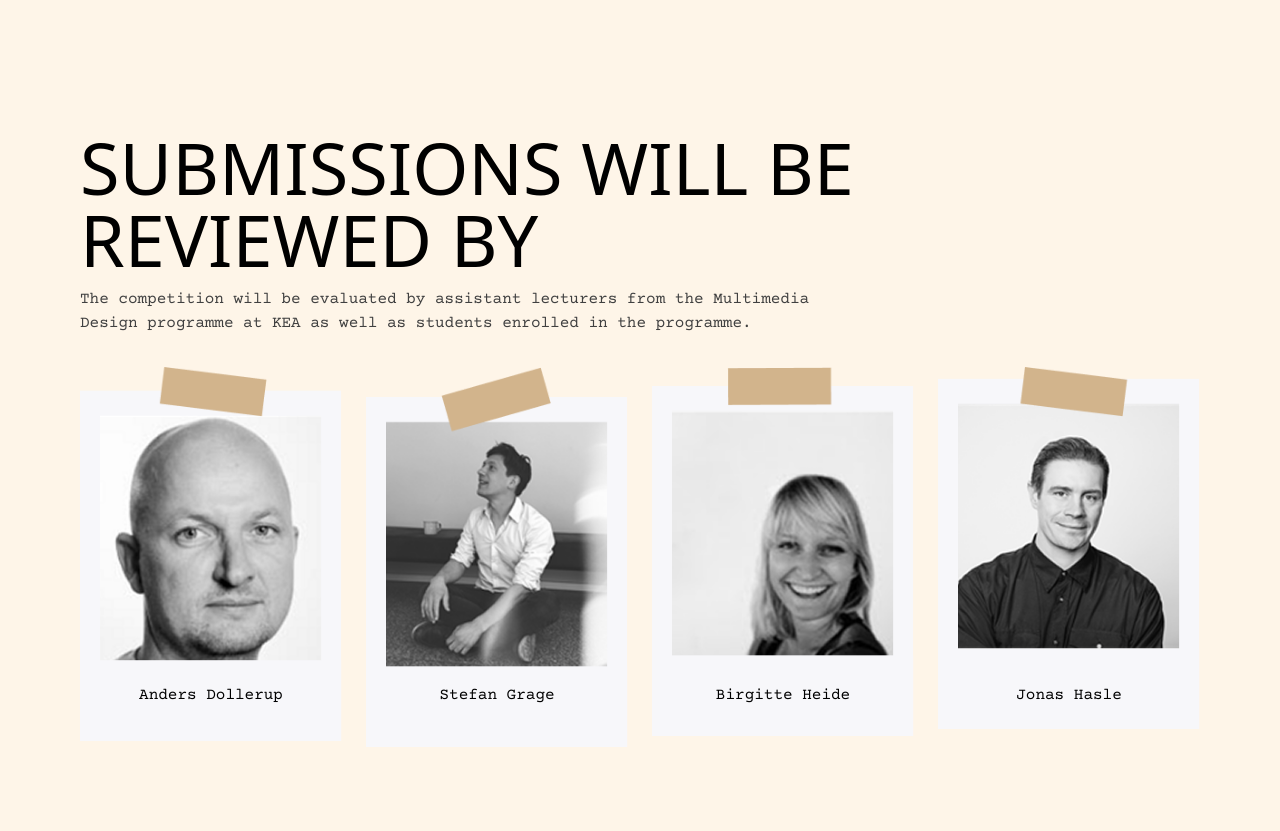
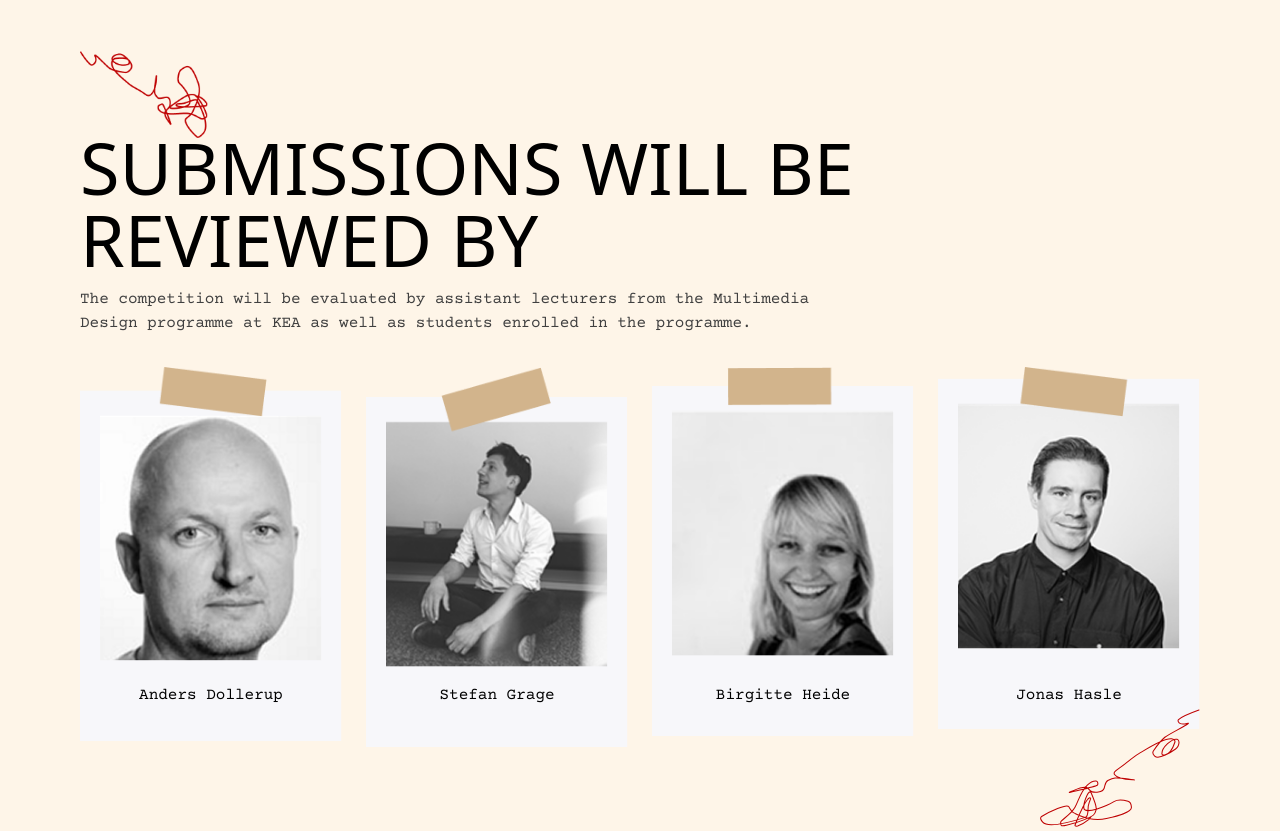
Before and after one commit to embu0002/InstantDay, an Astro site: page /info in a window 1280 px wide. Shown: the part 1180-2011 px from the top of the page. Built offline with nearby package versions, Linux system fonts and the light colour scheme; Astro itself is replaced by a stand-in of ours; a web font is replaced by a local one.

Commit message:
tilfoj_grafik2_3

```diff
--- a/src/pages/info.astro
+++ b/src/pages/info.astro
@@ -59,15 +59,21 @@ import "../styles/global.css";
         </section>
 
         <!-- JUDGES -->
-        <section class="py-16 md:py-20" id="judges">
-          <h2 class="font-h2 text-3xl md:text-7xl inline-flex items-end">
+        <section class="py-16 md:py-20 relative" id="judges">
+          <!-- Grafik 2 - øverst til venstre -->
+          <img src="/grafik2.png" alt="Grafik 2" class="absolute top-0 left-0 w-20 md:w-32 z-10" />
+
+          <h2 class="font-h2 text-3xl md:text-7xl inline-flex items-end relative z-20">
             SUBMISSIONS WILL BE REVIEWED BY
           </h2>
 
-          <p class="font-broedtekst font-thin mt-3 max-w-3xl text-sm md:text-base text-neutral-700">
+          <p class="font-broedtekst font-thin mt-3 max-w-3xl text-sm md:text-base text-neutral-700 relative z-20">
             The competition will be evaluated by assistant lecturers from the Multimedia
             Design programme at KEA as well as students enrolled in the programme.
           </p>
+
+          <!-- Grafik 3 - nederst til højre -->
+          <img src="/grafik3.svg" alt="Grafik 3" class="absolute bottom-0 right-0 w-24 md:w-40 z-10" />
 
           <ul class="mt-8 grid grid-cols-2 md:grid-cols-4 gap-6">
             <li class="relative text-center">
```
